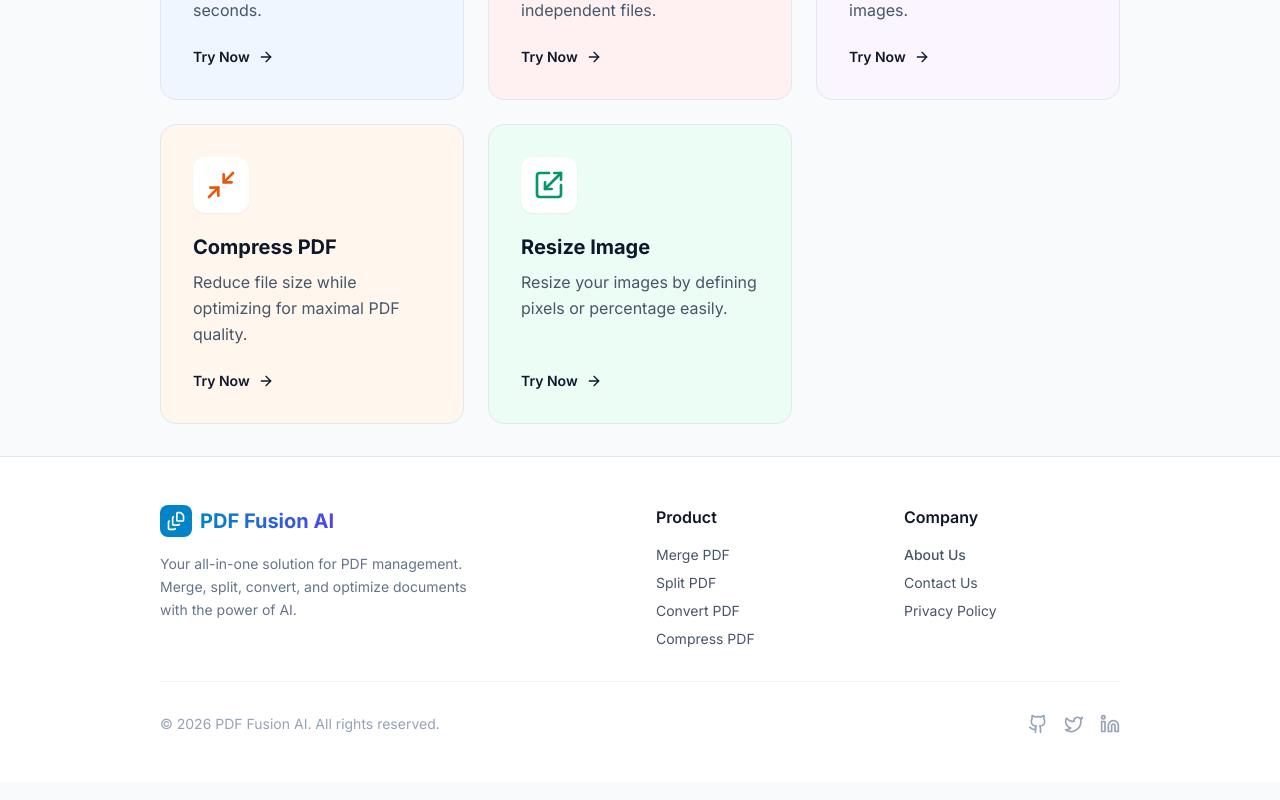
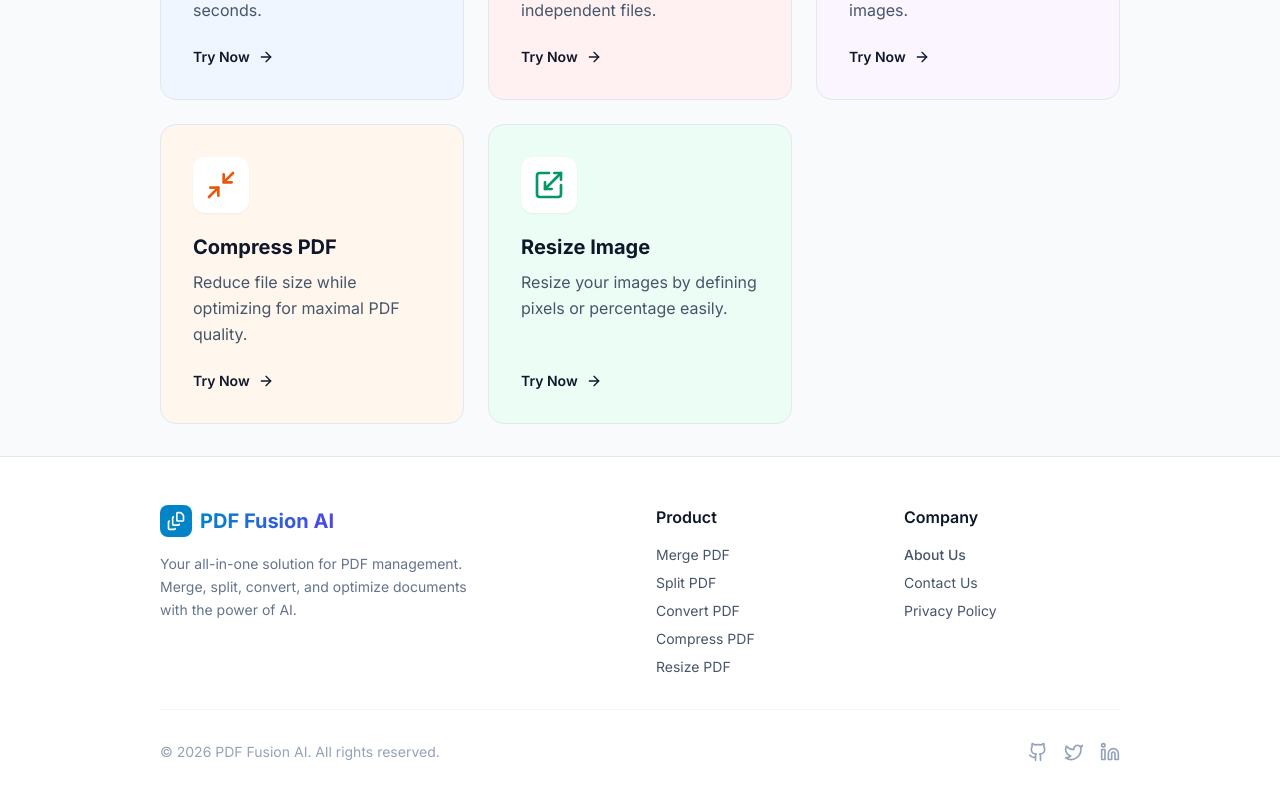
Before and after one commit to pintubhai440/pdf_tool, a React (Vite) app: page / in a window 1280 px wide. Shown: the part 505-1305 px from the top of the page. Built offline with nearby package versions, Linux system fonts and the light colour scheme.

Commit message:
Update Footer.tsx

```diff
--- a/components/Footer.tsx
+++ b/components/Footer.tsx
@@ -72,6 +72,15 @@ export const Footer: React.FC<FooterProps> = ({ setMode }) => {
                   Compress PDF
                 </button>
               </li>
+              {/* ✅ ADDED RESIZE BUTTON HERE */}
+              <li>
+                <button
+                  onClick={() => handleNav('resize')}
+                  className="hover:text-primary-600 transition-colors text-left"
+                >
+                  Resize PDF
+                </button>
+              </li>
             </ul>
           </div>
 
```
